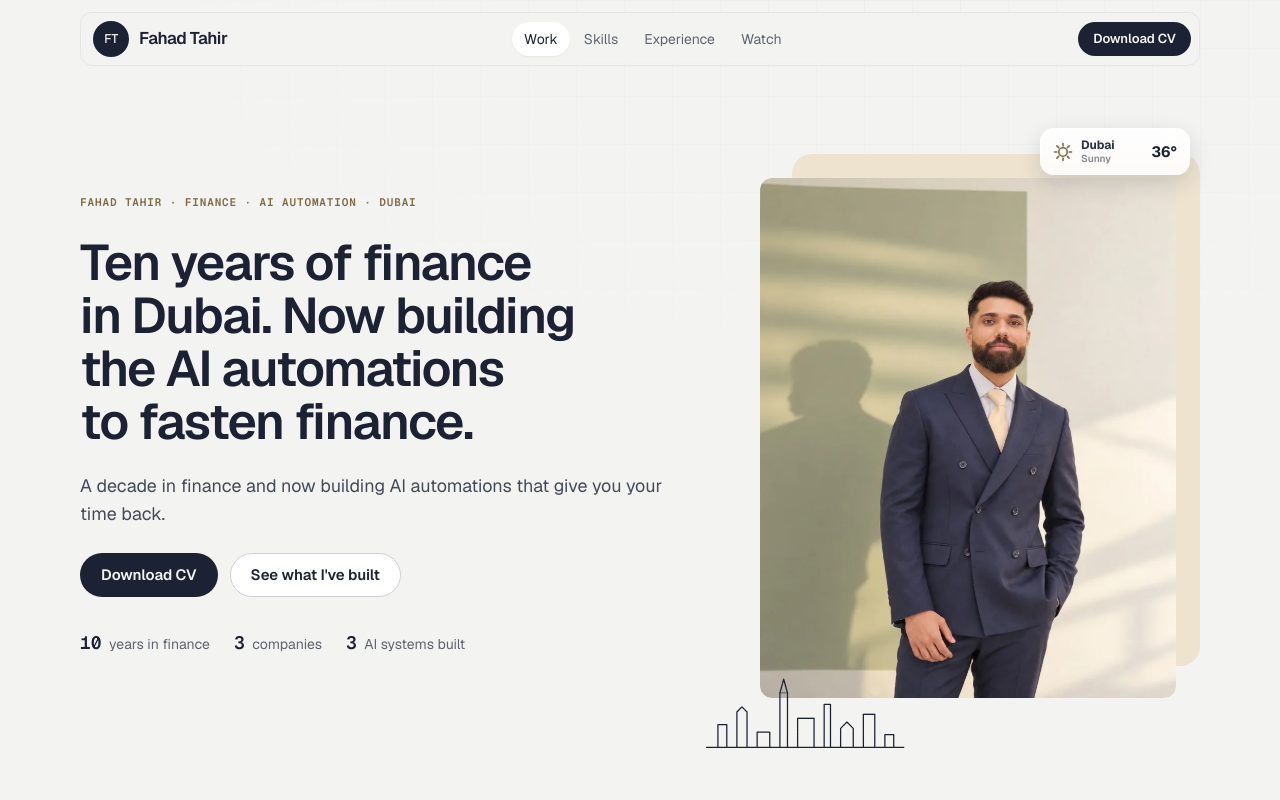
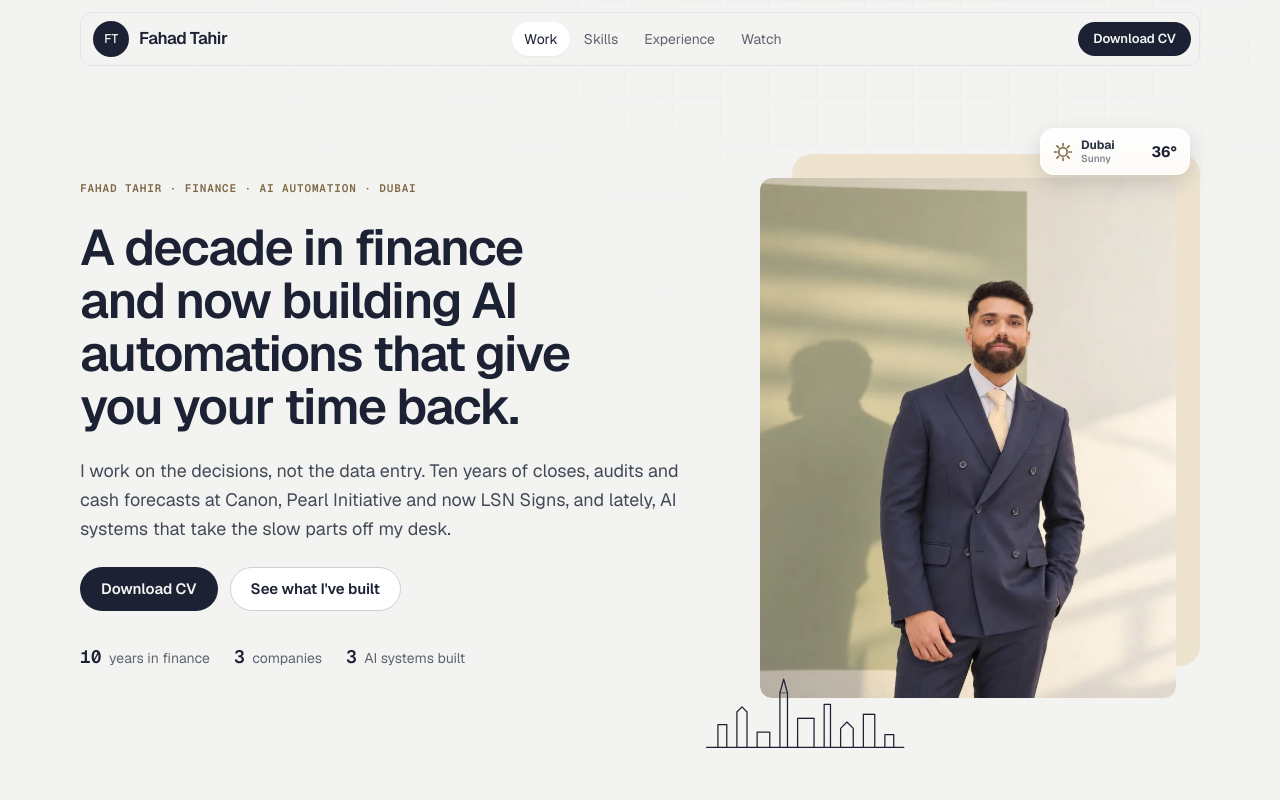
Before and after one commit to itsfahadtahir-spec/portfolio, a plain HTML site: page index.html in a window 1280 px wide. Shown: the top 800 px of the page. Drawn offline with nearby package versions, Linux system fonts and the light colour scheme; no server answers.

Commit message:
Hero: H1 becomes the time-back line; restore descriptive sub-line
Co-Authored-By: Devin AI <158243242+devin-ai-integration[bot]@users.noreply.github.com>

```diff
--- a/index.html
+++ b/index.html
@@ -52,8 +52,8 @@
       <div class="wrap hero2-grid">
         <div class="hero2-copy">
           <p class="eyebrow fade-up">Fahad Tahir · Finance · AI automation · Dubai</p>
-          <h1 id="h1" data-split>Ten years of finance in Dubai. Now building the AI automations to fasten finance.</h1>
-          <p class="lede fade-up" style="--d:360ms">A decade in finance and now building AI automations that give you your time back.</p>
+          <h1 id="h1" data-split>A decade in finance and now building AI automations that give you your time back.</h1>
+          <p class="lede fade-up" style="--d:360ms">I work on the decisions, not the data entry. Ten years of closes, audits and cash forecasts at Canon, Pearl Initiative and now LSN Signs, and lately, AI systems that take the slow parts off my desk.</p>
           <div class="cta fade-up" style="--d:440ms">
             <a class="btn btn-primary" href="assets/cv/fahad-tahir-cv.pdf" download data-magnet>Download CV</a>
             <a class="btn btn-secondary" href="#work" data-magnet>See what I've built</a>
```
